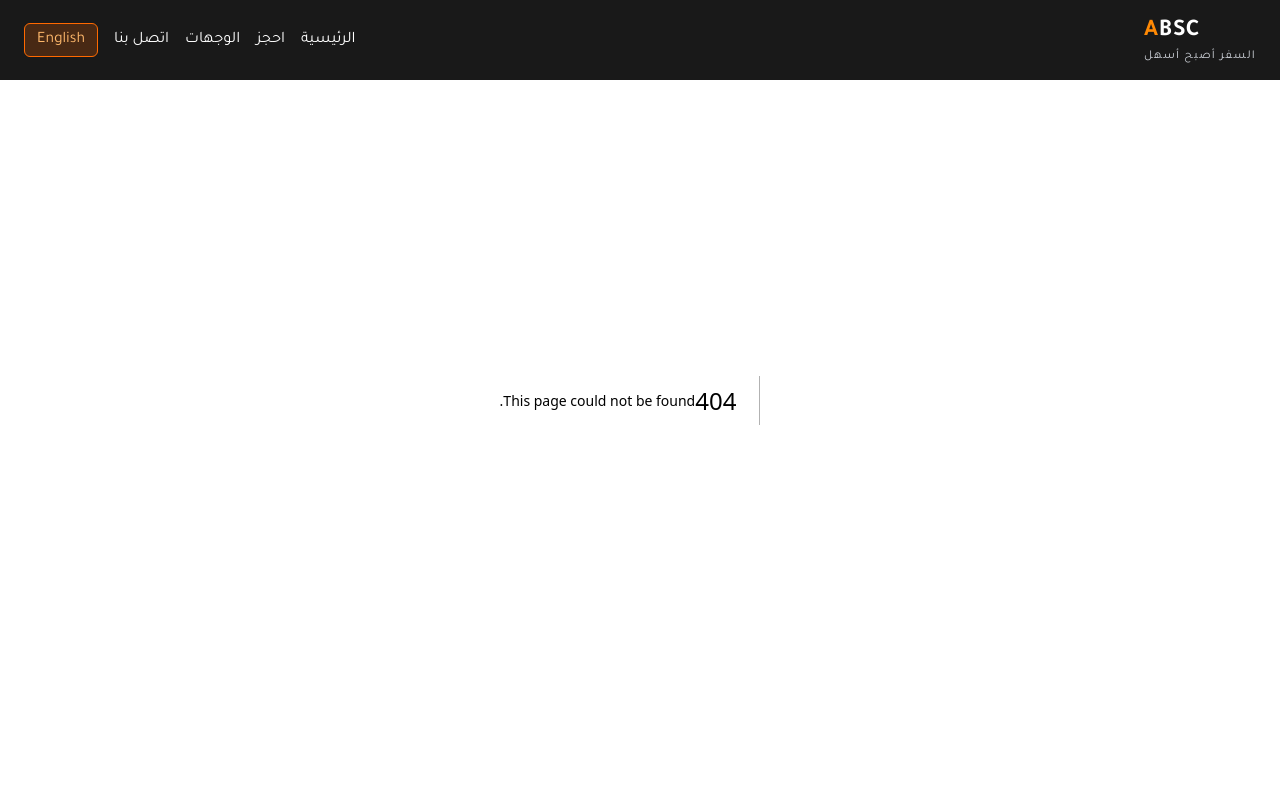
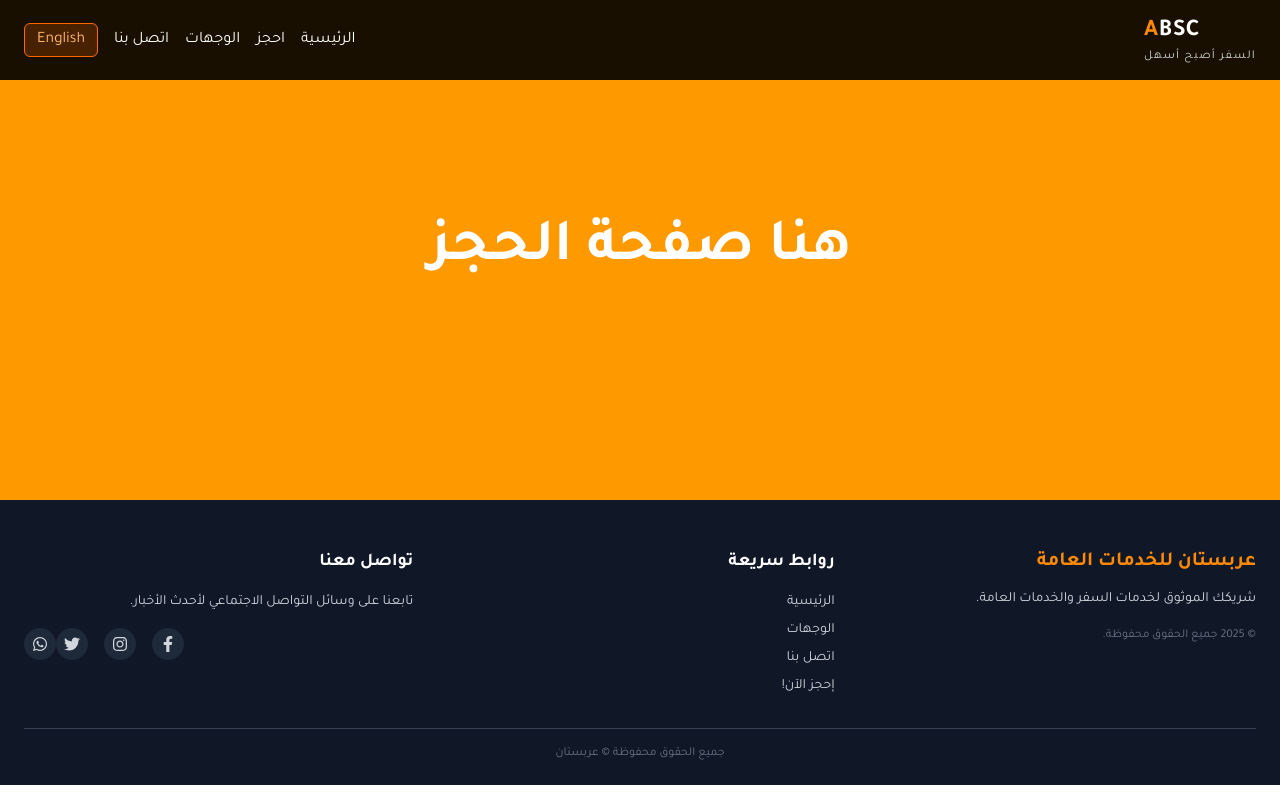
Before and after one commit to heshammmsaifff/APSC, a Next.js app: page /book in a window 1280 px wide. Before the commit this address had no page. Shown: the top 800 px of the page. Built offline with nearby package versions, Linux system fonts and the light colour scheme; a web font is replaced by a local one.

Commit message:
add demo pages

```diff
--- /dev/null
+++ b/app/book/page.js
@@ -0,0 +1,18 @@
+"use client";
+import { useLang } from "../context/LangContext";
+
+export default function Book() {
+  const { lang } = useLang(); // نجيب اللغة الحالية
+  const t = (en, ar) => (lang === "en" ? en : ar); // دالة الترجمة
+
+  return (
+    <section
+      dir={lang === "ar" ? "rtl" : "ltr"}
+      className="h-[500px] flex justify-center items-center bg-amber-500"
+    >
+      <h1 className="text-4xl md:text-6xl font-bold text-white text-center">
+        {t("This is the booking page", "هنا صفحة الحجز")}
+      </h1>
+    </section>
+  );
+}
--- a/app/components/booking.js
+++ b/app/components/booking.js
@@ -36,7 +36,7 @@ export default function Booking() {
             }`}
           />
           <p className="text-gray-600 mb-6 text-lg">{desc}</p>
-          <Link href="/contact">
+          <Link href="/book">
             <motion.button
               whileHover={{ scale: 1.05 }}
               whileTap={{ scale: 0.95 }}
--- /dev/null
+++ b/app/contact/page.js
@@ -0,0 +1,18 @@
+"use client";
+import { useLang } from "../context/LangContext";
+
+export default function Contact() {
+  const { lang } = useLang(); // نجيب اللغة الحالية
+  const t = (en, ar) => (lang === "en" ? en : ar); // دالة الترجمة
+
+  return (
+    <section
+      dir={lang === "ar" ? "rtl" : "ltr"}
+      className="h-[500px] flex justify-center items-center bg-amber-500"
+    >
+      <h1 className="text-4xl md:text-6xl font-bold text-white text-center">
+        {t("This is the contact page", "هنا صفحة التواصل")}
+      </h1>
+    </section>
+  );
+}
--- /dev/null
+++ b/app/locations/page.js
@@ -0,0 +1,18 @@
+"use client";
+import { useLang } from "../context/LangContext";
+
+export default function Locations() {
+  const { lang } = useLang(); // نجيب اللغة الحالية
+  const t = (en, ar) => (lang === "en" ? en : ar); // دالة الترجمة
+
+  return (
+    <section
+      dir={lang === "ar" ? "rtl" : "ltr"}
+      className="h-[500px] flex justify-center items-center bg-amber-500"
+    >
+      <h1 className="text-4xl md:text-6xl font-bold text-white text-center">
+        {t("This is the locations page", "هنا صفحة الواجهات")}
+      </h1>
+    </section>
+  );
+}
```
